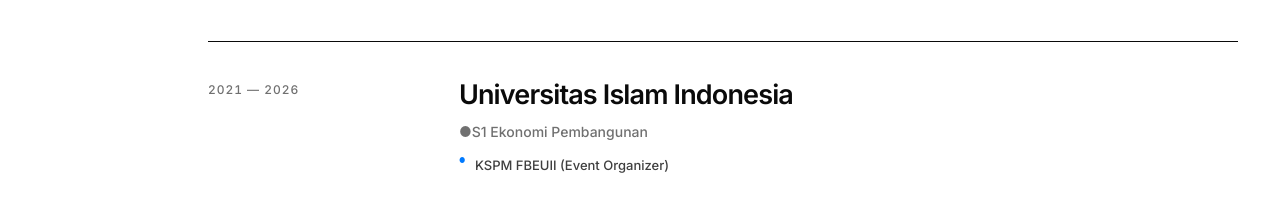
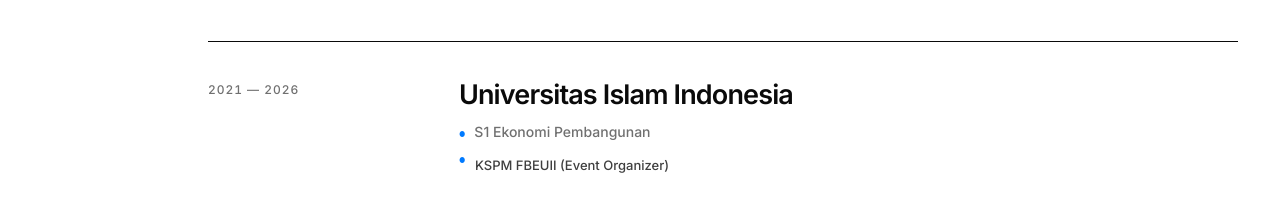
Before and after one commit to LionerHakim/JRHs, a React (Vite) app: page / in a window 1280 px wide. Shown: the part 1100-1311 px from the top of the page. Built offline with nearby package versions, Linux system fonts and the light colour scheme.

Commit message:
refine education bullet styling

```diff
--- a/src/index.css
+++ b/src/index.css
@@ -480,3 +480,24 @@ footer { padding: 0 0 48px; color: var(--smoke); font-size: 11px; }
   .nav nav a:hover,
   .nav nav a:focus-visible { transform: none; }
 }
+
+
+/* Education hierarchy — clean bullet format, content unchanged */
+.record-detail {
+  display: flex;
+  align-items: baseline;
+  gap: 9px;
+}
+.record-detail > span {
+  flex: 0 0 auto;
+  color: var(--signal);
+  font-size: 7px;
+}
+.record-activities li {
+  padding-left: 16px;
+}
+.record-activities li::before {
+  content: '●';
+  color: var(--signal);
+  font-size: 7px;
+}
```
